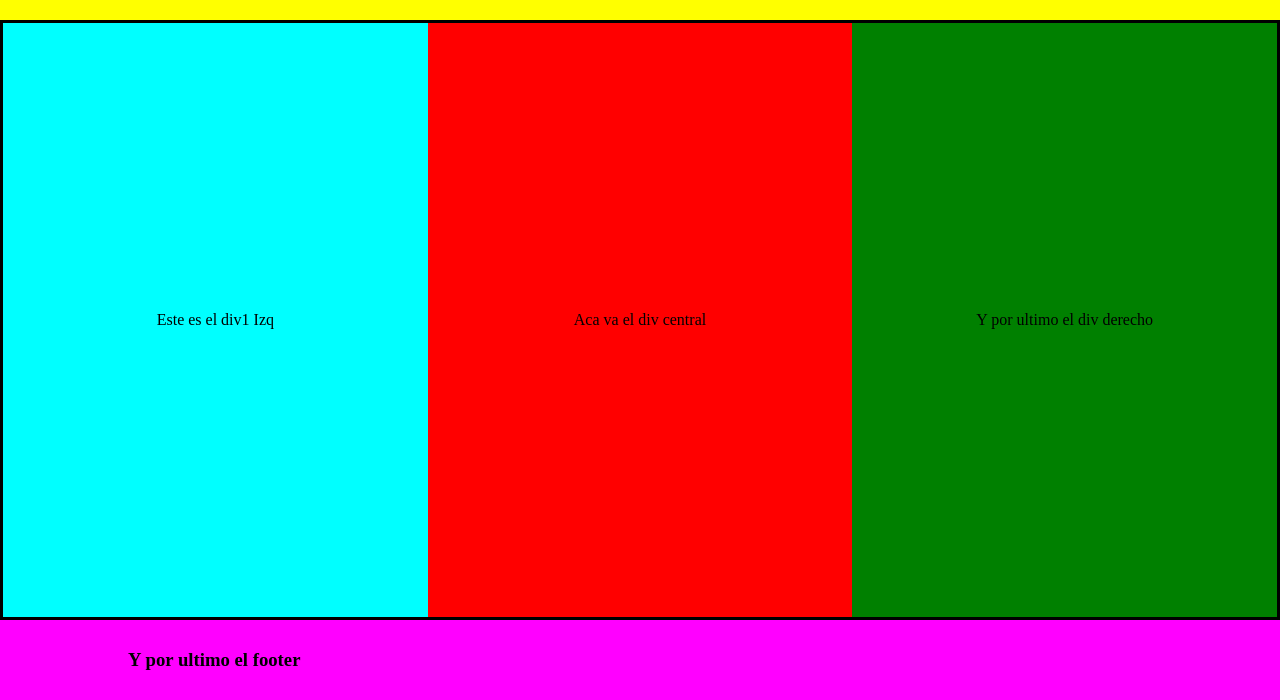
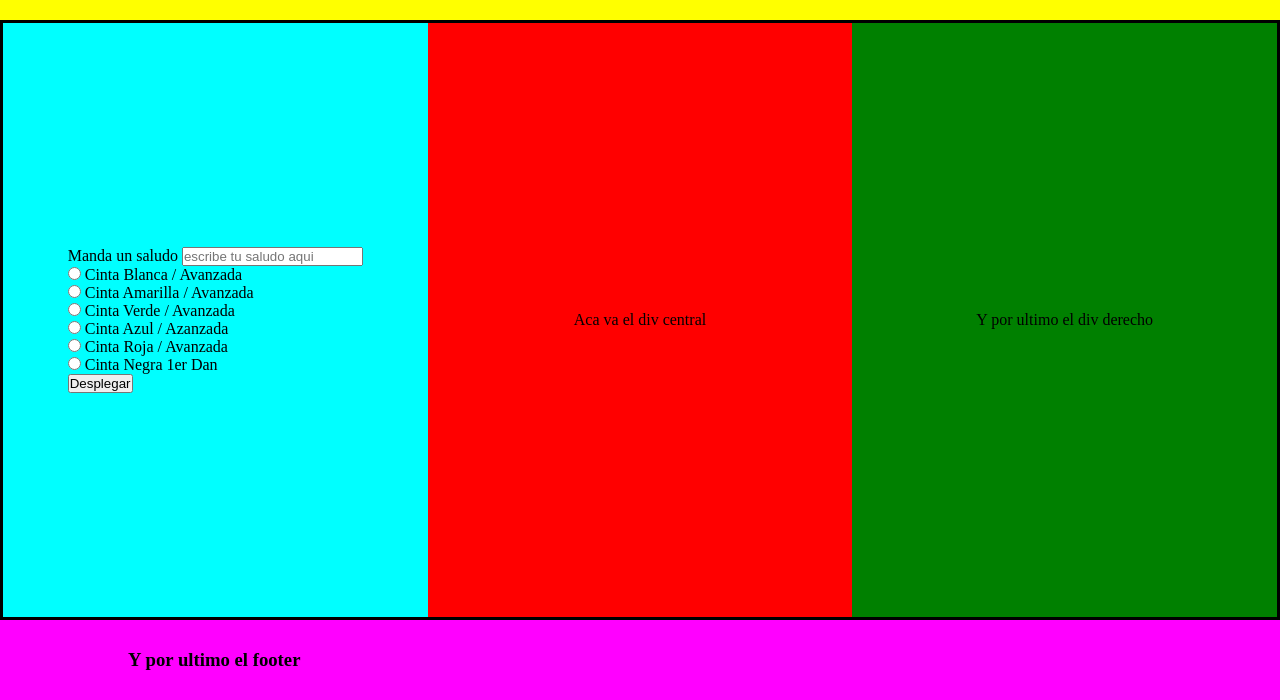
Before and after one commit to TekiMX/ProjectCompScig24b, a plain HTML site: page index.html in a window 1280 px wide. Shown: the part 100-800 px from the top of the page. Drawn offline with Linux system fonts and the light colour scheme.

Commit message:
agregado del form

```diff
--- a/index.html
+++ b/index.html
@@ -14,7 +14,45 @@
 
 <body>
     <main>
-        <div id="divLeft">Este es el div1 Izq</div>
+        <div id="divLeft">
+            <form id="formBox">
+                <div class="inputText">
+                    <label for="hiText">Manda un saludo</label>
+                    <input type="text" placeholder="escribe tu saludo aqui" />
+                </div>
+                <div id="formRadioButtons">
+                    <div class="radioButtons">
+                        <input type="radio" name="whiteBelt" id="whiteBelt" value="whiteBelt">
+                        <label for="whiteBelt">Cinta Blanca / Avanzada</label>
+                    </div>
+                    <div class="radioButtons">
+                        <input type="radio" name="yellowBelt" id="yellowBelt" value="yellowBelt">
+                        <label for="yellowBelt">Cinta Amarilla / Avanzada</label>
+                    </div>
+                    <div class="radioButtons">
+                        <input type="radio" name="greenBelt" id="greenBelt" value="greenBelt">
+                        <label for="greenBelt">Cinta Verde / Avanzada</label>
+                    </div>
+                    <div class="radioButtons">
+                        <input type="radio" name="blueBelt" id="blueBelt" value="blueBelt">
+                        <label for="blueBelt">Cinta Azul / Azanzada</label>
+                    </div>
+                    <div class="radioButtons">
+                        <input type="radio" name="redBelt" id="redBelt" value="redBelt">
+                        <label for="redBelt">Cinta Roja / Avanzada</label>
+                    </div>
+                    <div class="radioButtons">
+                        <input type="radio" name="blackBelt" id="blackBelt" value="blackBelt">
+                        <label for="blackBelt">Cinta Negra 1er Dan</label>
+                    </div>
+                    <div id="submitButton">
+                        <button type="submit"> Desplegar
+                        </button>
+                    </div>
+                </div>
+
+            </form>
+        </div>
         <div id="divCenter">Aca va el div central</div>
         <div id="divRight">Y por ultimo el div derecho</div>
     </main>
--- a/style.css
+++ b/style.css
@@ -55,3 +55,8 @@ header{
     justify-content: left;
     align-items: center;
  }
+
+  /* #formRadioButtons{
+   display: flex;
+   flex-direction: row;
+ } */
```
